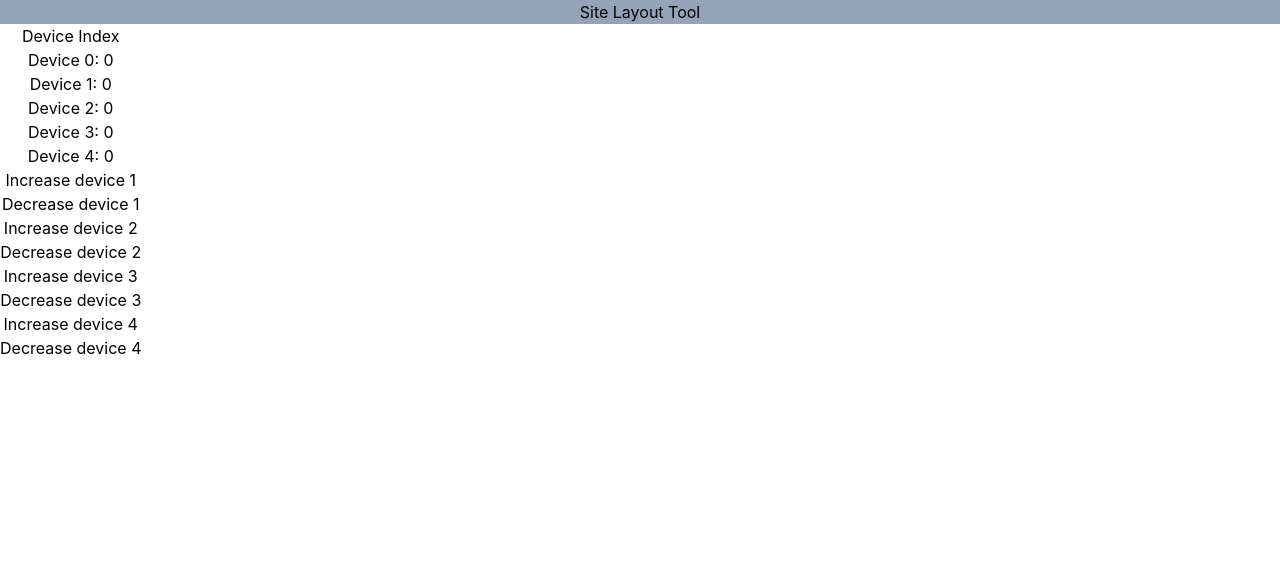
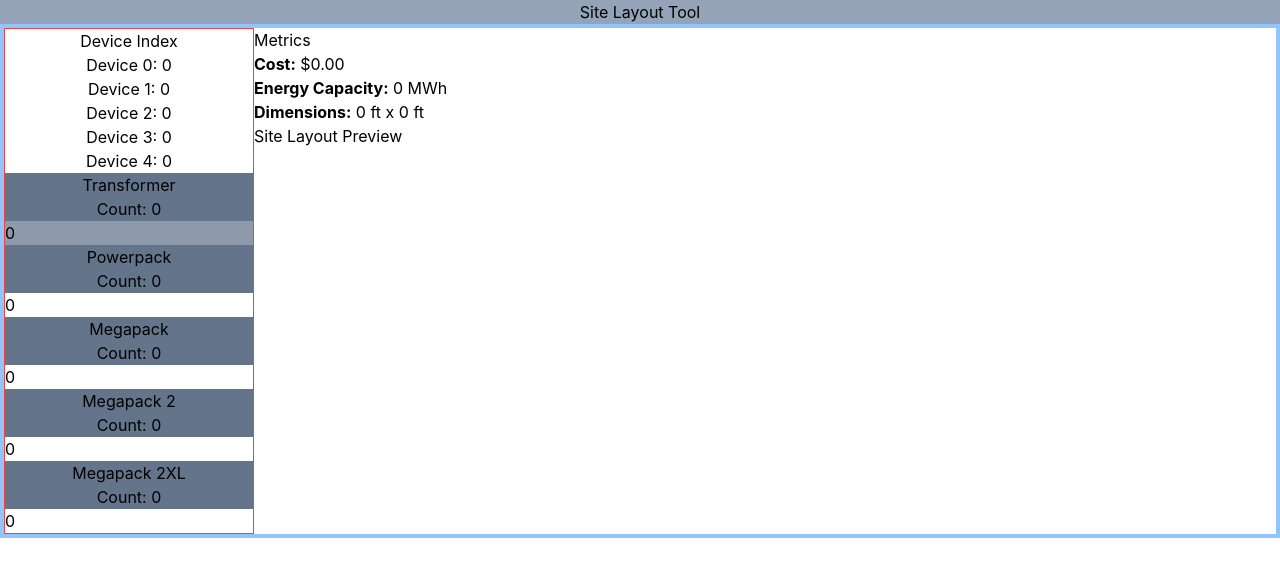
Before and after one commit to jasssse/tesla-takehome, a React (Create React App) app: page / in a window 1280 px wide. Shown: the top 576 px of the page. Built offline with nearby package versions, Linux system fonts and the light colour scheme.

Commit message:
Working site layout preview and metrics

```diff
--- a/src/App.tsx
+++ b/src/App.tsx
@@ -6,6 +6,7 @@
 import './App.css';
 import { MainArea } from './components/mainArea';
 import { DeviceIndex, calculateRequiredTransformers, initialDeviceIndex } from './models/device';
+import { DeviceList } from './components/deviceList';
 
 function App() {
   const [deviceIndex, setDeviceIndex] = useState<DeviceIndex>(initialDeviceIndex)
@@ -31,8 +32,8 @@
       <header className="bg-slate-400">
         <h1>Site Layout Tool</h1>
       </header>
-      <div className="flex overflow-auto">
-        <div>
+      <div className="flex overflow-auto border-blue-300 border-4">
+        <div className='border-red-500 border'>
           <h1>Device Index</h1>
           <ul>
             {Object.entries(deviceIndex).map(([id, count]) => (
@@ -41,7 +42,9 @@
               </li>
             ))}
           </ul>
-          <div className='flex flex-col'>
+          <DeviceList deviceIndex={deviceIndex} updateDeviceCount={updateDeviceIndex}/>
+
+          {/* <div className='flex flex-col'>
             <button onClick={() => updateDeviceIndex(1, deviceIndex[1] + 1)}>Increase device 1</button>
             <button onClick={() => updateDeviceIndex(1, deviceIndex[1] - 1)}>Decrease device 1</button>
 
@@ -53,8 +56,9 @@
 
             <button onClick={() => updateDeviceIndex(4, deviceIndex[4] + 1)}>Increase device 4</button>
             <button onClick={() => updateDeviceIndex(4, deviceIndex[4] - 1)}>Decrease device 4</button>
-          </div>
+          </div> */}
         </div>
+        <MainArea deviceIndex={deviceIndex} />
       </div>
     </div>
   );
--- a/src/components/deviceCard.tsx
+++ b/src/components/deviceCard.tsx
@@ -1,2 +1,38 @@
+import { DeviceGuide } from "../util/deviceGuide";
 
-export {}
+
+interface DeviceSelectorProps {
+    deviceId: number;
+    count: number;
+    onCountChange: (count: number) => void;
+}
+
+export const DeviceCard = ({ deviceId, count, onCountChange }:DeviceSelectorProps) => {
+    const device = DeviceGuide.get(deviceId)!
+
+    const handleInputChange = (e: React.ChangeEvent<HTMLInputElement>) => {
+        const value = parseInt(e.target.value);
+        const newValue = isNaN(value) || value < 0 ? 0 : value;
+        onCountChange(newValue);
+    };
+
+    // const incrementCount = () => onCountChange(count + 1);
+    // TODO: REMOVE THE 0 CHECK
+    // const decrementCount = () => onCountChange(count > 0 ? count - 1: 0);
+
+
+    return (
+        <div className="flex flex-col bg-slate-500">
+            <h3>{device.name}</h3>
+            <p>Count: {count}</p>
+            <div>
+                <input
+                    disabled = {deviceId == 0}
+                    type="number"
+                    value={count}
+                    onChange={handleInputChange}
+                />
+            </div>
+        </div>
+    )
+}
--- a/src/components/deviceList.tsx
+++ b/src/components/deviceList.tsx
@@ -1,3 +1,28 @@
+import { DeviceIndex } from "../models/device"
+import { DeviceCard } from "./deviceCard";
 
+interface DeviceListProps {
+    deviceIndex: DeviceIndex;
+    updateDeviceCount: (id: number, newCount: number) => void;
+}
 
-export {}
+export const DeviceList = ({deviceIndex, updateDeviceCount}: DeviceListProps) => {
+    return(
+        <div className="flex flex-col">
+            {Object.entries(deviceIndex).map(([idString, count]) => {
+                const id = parseInt(idString)
+
+                return (
+                    <DeviceCard
+                        key={id}
+                        deviceId={id}
+                        count={count}
+                        onCountChange={(count: number) =>
+                            updateDeviceCount(id, count)
+                        }
+                    />
+                )
+            })}
+        </div>
+    )
+}
--- a/src/components/mainArea.tsx
+++ b/src/components/mainArea.tsx
@@ -1,20 +1,39 @@
-import { useState } from "react";
+import { useEffect, useState } from "react";
 import { DeviceIndex } from "../models/device";
+import { MetricsArea } from "./metricsArea";
+import { SiteLayout } from "./siteLayout";
+import { createSiteLayout } from "../util/siteLayout";
 
 interface MainAreaProps {
     deviceIndex: DeviceIndex;
 }
 
 export const MainArea = ({ deviceIndex }: MainAreaProps) => {
+    const [layoutWidth, setLayoutWidth] = useState(0)
     const [rowCount, setRowCount] = useState(0)
-    const [layoutWidth, setLayoutWidth] = useState(0)
+    const [layout, setLayout] = useState<number[][]>([])
+    const [energy, setEnergy] = useState(0)
+    const [cost, setCost] = useState(0)
+
+    // Calculate cost and energy
+
+    useEffect(() => {
+        const { deviceMap, siteWidth, rowCount, cost, energy} = createSiteLayout(deviceIndex)
+        setLayout(deviceMap)
+        setLayoutWidth(siteWidth)
+        setRowCount(rowCount)
+        setCost(cost)
+        setEnergy(energy)
+
+    }, [deviceIndex])
 
     return (
         <div className="flex flex-col">
             {/* Metrics area */}
+            <MetricsArea energy={energy} cost={cost} rowCount={rowCount} width={layoutWidth}/>
 
             {/* Site Layout */}
-
+            <SiteLayout layout={layout}/>
         </div>
     )
 }
--- /dev/null
+++ b/src/components/metricsArea.tsx
@@ -0,0 +1,43 @@
+
+
+interface MetricsAreaProps {
+    energy: number,
+    cost: number,
+    rowCount: number,
+    width: number
+}
+
+export const MetricsArea = ({energy, cost, rowCount, width} : MetricsAreaProps) => {
+    const formattedCost = cost.toLocaleString("en-US", {style:"currency", currency:"USD"});
+
+    return(
+        <div className="flex flex-col items-start">
+            <h1>
+                Metrics
+            </h1>
+            <div className="flex flex-col items-start">
+                {[
+                    {
+                        title: "Cost",
+                        value: `${formattedCost}`
+                    },
+                    {
+                        title: "Energy Capacity",
+                        value: `${energy} MWh`
+                    },
+                    {
+                        title: "Dimensions",
+                        value: `${rowCount * 10} ft x ${width} ft`
+                    }
+
+                ].map(item => (
+                    <p key = {item.title}>
+                        <b>{item.title}:</b> {item.value}
+                    </p>
+                ))}
+
+            </div>
+
+        </div>
+    )
+}
--- a/src/components/siteLayout.tsx
+++ b/src/components/siteLayout.tsx
@@ -1,2 +1,57 @@
+import { deviceColours, DeviceIndex } from "../models/device"
+import { useEffect, useState } from "react"
+import { SiteLayoutProperties } from "../util/siteLayout"
+import { createSiteLayout } from "../util/siteLayout"
+import { DeviceGuide } from "../util/deviceGuide"
 
-export {}
+interface SiteLayoutProps {
+    layout: number[][]
+}
+
+export const SiteLayout = ({layout}: SiteLayoutProps) => {
+    return (
+        <div className="flex flex-col items-start">
+            <h1>
+                Site Layout Preview
+            </h1>
+
+            <div>
+                {layout.length < 1 && <></>}
+                {layout.map((row, i) => {
+                    return(
+                        <div key={i} className="flex flex-row">
+                            {row.map((deviceId, j) => {
+                                return (
+                                    <Tile id={deviceId} />
+                                )
+                            })}
+
+                        </div>
+
+                    )
+                })}
+            </div>
+
+        </div>
+    )
+}
+
+interface TileProps {
+    id: number
+}
+
+const Tile = ({id} : TileProps) => {
+    const device = DeviceGuide.get(id)!
+
+    return (
+        <div
+            className={`border-2 border-white rounded-xl p-3 ${deviceColours.get(id)}`}
+            style={{
+                width: device.width * 10,
+                height: device.height * 10
+            }}
+        >
+        </div>
+    )
+
+}
--- a/src/models/device.ts
+++ b/src/models/device.ts
@@ -20,11 +20,6 @@
     4: 0
   };
 
-export interface SiteLayout {
-    deviceMap: number[][];
-    siteWidth: number;
-    rowCount: number;
-}
 
 export const calculateRequiredTransformers = (deviceIndex: DeviceIndex): number => {
     const nonTransformerCount = Object.entries(deviceIndex)
@@ -33,3 +28,11 @@
 
     return Math.ceil(nonTransformerCount / 4); // 1 transformer per 4 non-transformer devices
 };
+
+export const deviceColours = new Map<number, string>([
+    [0, "bg-[#1e293b]"],
+    [1, "bg-[#8b5cf6]"],
+    [2, "bg-[#22d3ee]"],
+    [3, "bg-[#fb923c]"],
+    [4, "bg-[#ef4444]"]
+])
--- a/src/util/siteLayout.ts
+++ b/src/util/siteLayout.ts
@@ -1,10 +1,18 @@
 import { DeviceGuide } from "./deviceGuide";
-import { DeviceIndex, SiteLayout } from "../models/device";
+import { DeviceIndex} from "../models/device";
 
 
 const MAX_WIDTH = 100
 
-export const createSiteLayout = (deviceIndex: DeviceIndex): SiteLayout => {
+export interface SiteLayoutProperties {
+    deviceMap: number[][];
+    siteWidth: number;
+    rowCount: number;
+    cost: number;
+    energy: number;
+}
+
+export const createSiteLayout = (deviceIndex: DeviceIndex): SiteLayoutProperties => {
     // Create a sorted device list from the Device Index
     let deviceList: { id: number; width: number }[] = [];
     for (const [idStr, quantity] of Object.entries(deviceIndex)) {
@@ -36,6 +44,8 @@
 
     // Greedy algorithm
     let deviceMap: number[][] = [];
+    let totalCost = 0
+    let totalEnergy = 0
     for (const device of deviceList) {
         let bestRowIndex = -1;
         let maxRemainingWidth = -1;
@@ -58,6 +68,9 @@
         } else {
             deviceMap.push([device.id])
         }
+
+        totalCost += DeviceGuide.get(device.id)!.cost
+        totalEnergy += DeviceGuide.get(device.id)!.energy
     }
 
     // Calculate site width and row count
@@ -70,6 +83,8 @@
     return {
         deviceMap,
         siteWidth,
-        rowCount
+        rowCount,
+        cost: totalCost,
+        energy: totalEnergy
     }
 }
```
